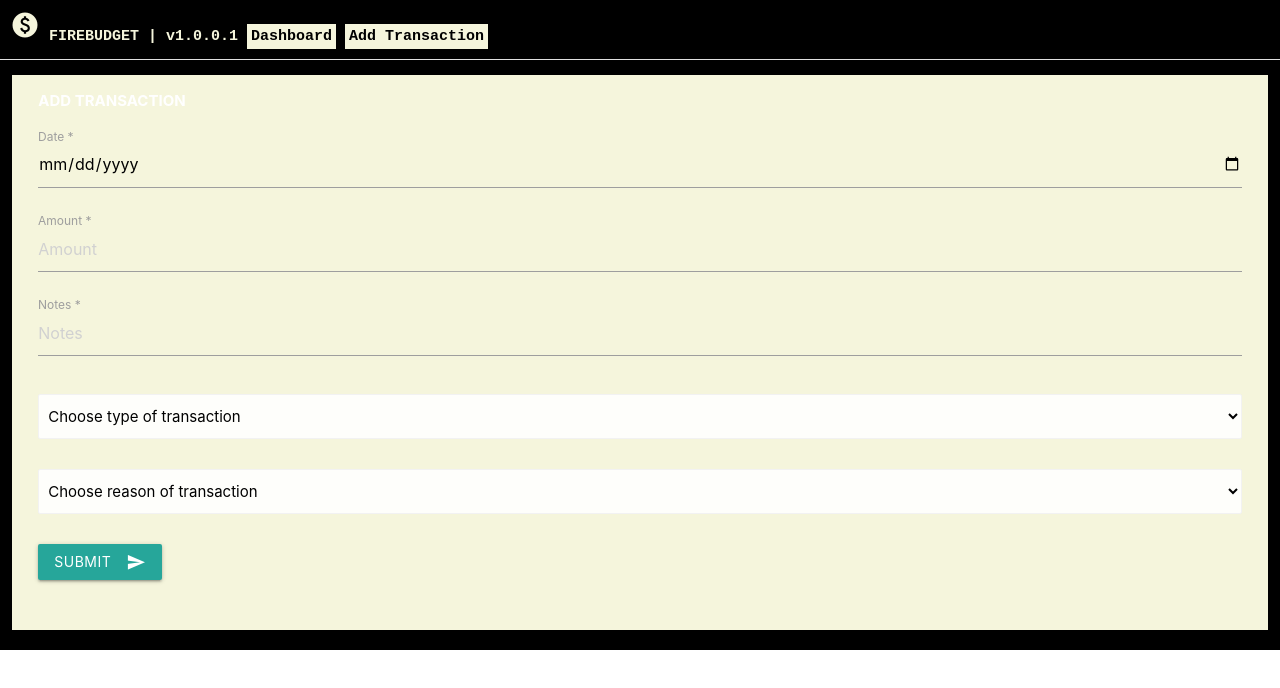
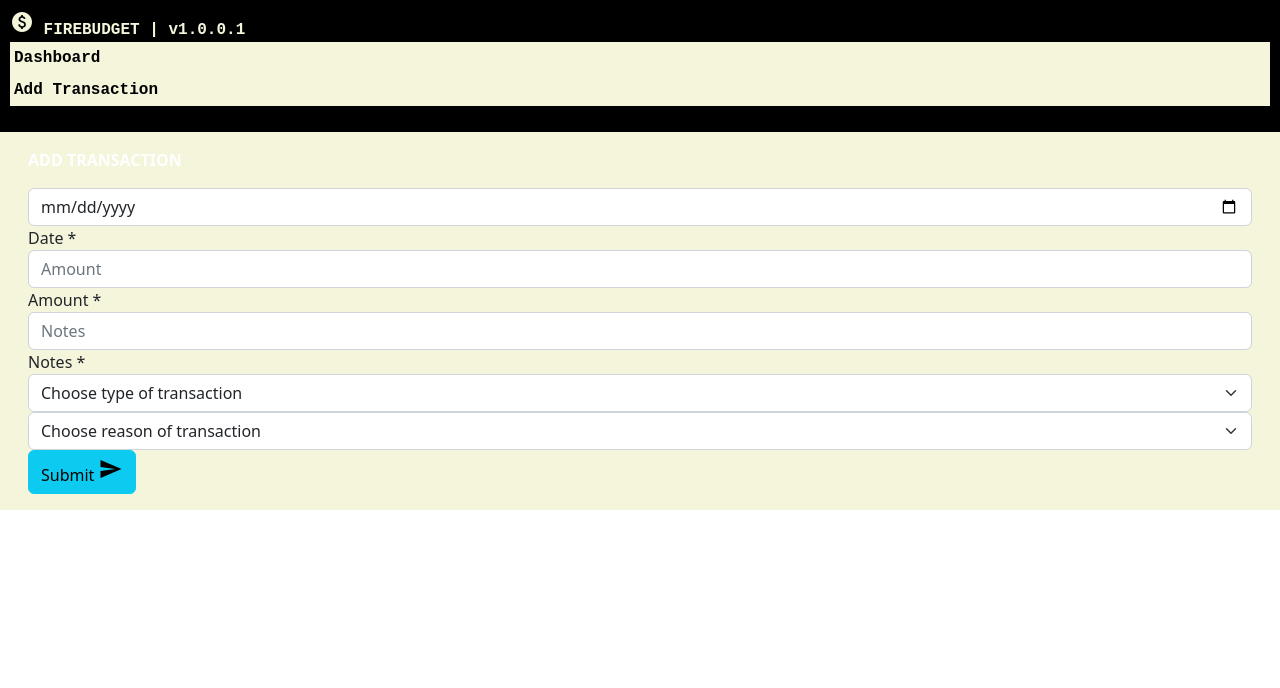
Before and after one commit to diksansys/budget-tracker, a plain HTML site: page index.html in a window 1280 px wide. Drawn offline with nearby package versions, Linux system fonts and the light colour scheme.

Commit message:
form shifted to bootstrap

```diff
--- a/index.html
+++ b/index.html
@@ -3,8 +3,7 @@
   <head>
     <title>FireBudget - Budget Tracker App - v1.0.0.1</title>
     <link rel="icon" sizes="192x192" href="https://www.gstatic.com/mobilesdk/160503_mobilesdk/logo/2x/firebase_96dp.png">
-    <link rel="stylesheet" href="https://cdnjs.cloudflare.com/ajax/libs/materialize/1.0.0/css/materialize.min.css">
-    <script src="https://cdnjs.cloudflare.com/ajax/libs/materialize/1.0.0/js/materialize.min.js"></script>
+    <link href="https://cdn.jsdelivr.net/npm/bootstrap@5.2.3/dist/css/bootstrap.min.css" rel="stylesheet" integrity="sha384-rbsA2VBKQhggwzxH7pPCaAqO46MgnOM80zW1RWuH61DGLwZJEdK2Kadq2F9CUG65" crossorigin="anonymous">
     <link href="https://fonts.googleapis.com/icon?family=Material+Icons" rel="stylesheet">
     <link href="./assets/css/base.css" rel="stylesheet">
   <body>
@@ -23,28 +22,28 @@
             <div class="divider"></div>
             <div class="list-section" id="list">
                 <div class="row list-wrap">
-                    <div class="col s12 list-full-wrap">
+                    <div class="col-12 list-full-wrap">
                       <div class="form-section valign-wrapper" id="form">
                         <div class="row form-wrap">
-                          <div class="col s12 form-header">
+                          <div class="col-12 form-header">
                             <span>Add Transaction</span>
                           </div>
-                          <form class="col s12 ">
+                          <form class="col-12 ">
                             <div class="row">
-                              <div class="input-field col s12">
-                                <input placeholder="Date" id="date" type="date" class="datepicker" required>
+                              <div class="col-12">
+                                <input placeholder="Date" id="date" type="date" class="datepicker form-control" required>
                                 <label for="date">Date *</label>
                               </div>
-                              <div class="input-field col s12">
-                                <input placeholder="Amount" id="amount" type="number" class="validate" required>
+                              <div class="col-12">
+                                <input placeholder="Amount" id="amount" type="number" class="validate form-control" required>
                                 <label for="amount">Amount *</label>
                               </div>
-                              <div class="input-field col s12">
-                                <input placeholder="Notes" id="notes" type="text" class="validate" required>
+                              <div class="col-12">
+                                <input placeholder="Notes" id="notes" type="text" class="validate form-control" required>
                                 <label for="notes">Notes *</label>
                               </div>
-                              <div class="input-field col s12">
-                                <select id="cat" class="browser-default" required>
+                              <div class="col-12 ">
+                                <select id="cat" class="form-select" required>
                                   <option value="" disabled selected>Choose type of transaction</option>
                                   <option value="VEX">Variable Expense</option>
                                   <option value="FEX">Fixed Expense</option>
@@ -52,13 +51,13 @@
                                   <option value="INC">Income</option>
                                 </select>
                               </div>
-                              <div class="input-field col s12">
-                                <select id="subcat" class="browser-default" required>
+                              <div class="col-12">
+                                <select id="subcat" class="form-select" required>
                                   <option value="" disabled selected>Choose reason of transaction</option>
                                 </select>
                               </div>
-                              <div class="input-field col s12">
-                                <button class="btn waves-effect waves-light" id="submit" type="button" name="action">Submit
+                              <div class="col-12">
+                                <button class="btn btn-info" id="submit" type="button" name="action">Submit
                                   <i class="material-icons right">send</i>
                                 </button>
                               </div>
@@ -72,6 +71,7 @@
         </div>
     </div>
     <script type="text/javaScript" src="https://code.jquery.com/jquery-3.6.1.min.js"></script>
+    <script src="https://cdn.jsdelivr.net/npm/bootstrap@5.2.3/dist/js/bootstrap.bundle.min.js" integrity="sha384-kenU1KFdBIe4zVF0s0G1M5b4hcpxyD9F7jL+jjXkk+Q2h455rYXK/7HAuoJl+0I4" crossorigin="anonymous"></script>
     <script type="module">
         import { getFirestore, doc, addDoc, setDoc, query, where, collection, getDocs } from 'https://www.gstatic.com/firebasejs/9.14.0/firebase-firestore.js';
         import { initializeApp } from "https://www.gstatic.com/firebasejs/9.14.0/firebase-app.js";
```
